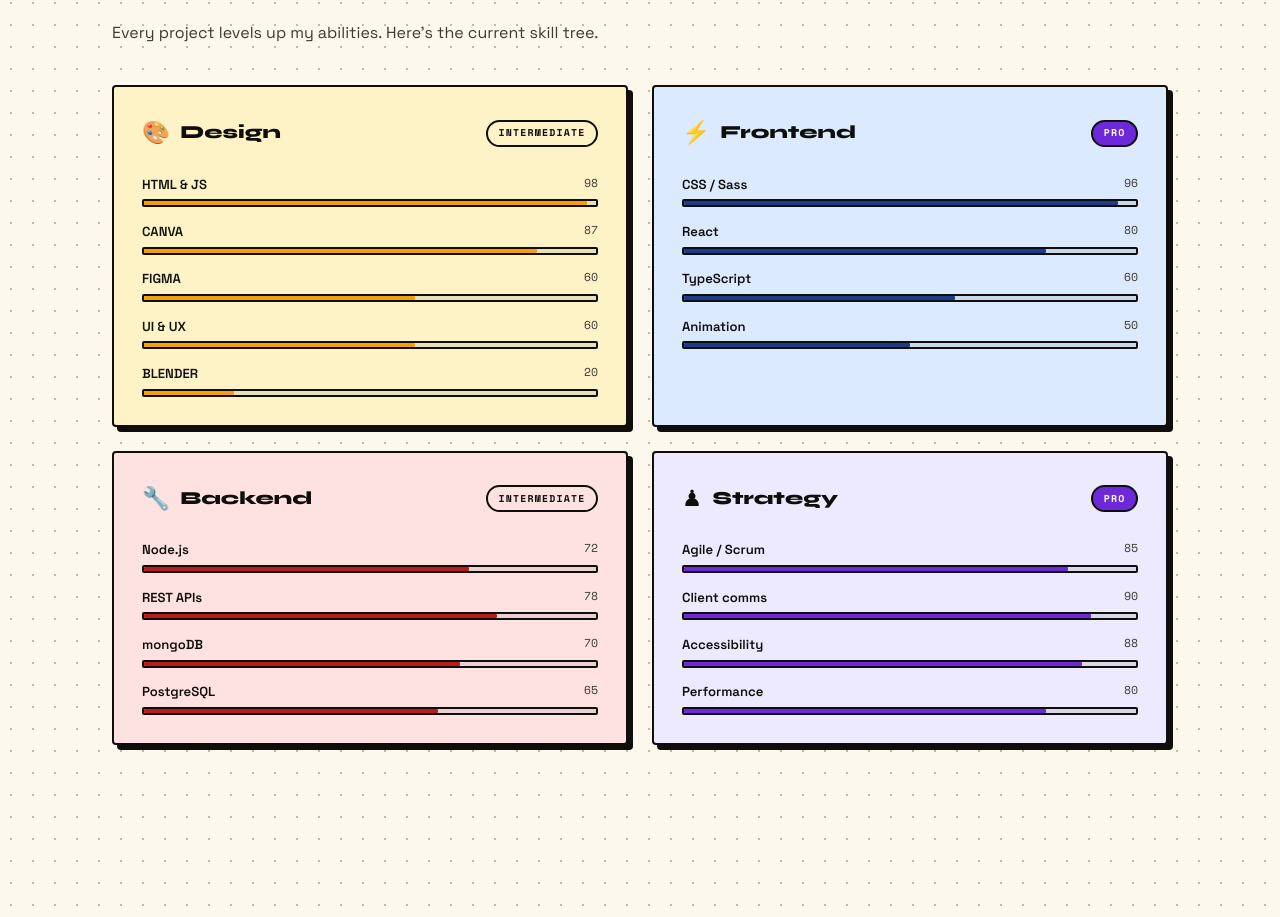
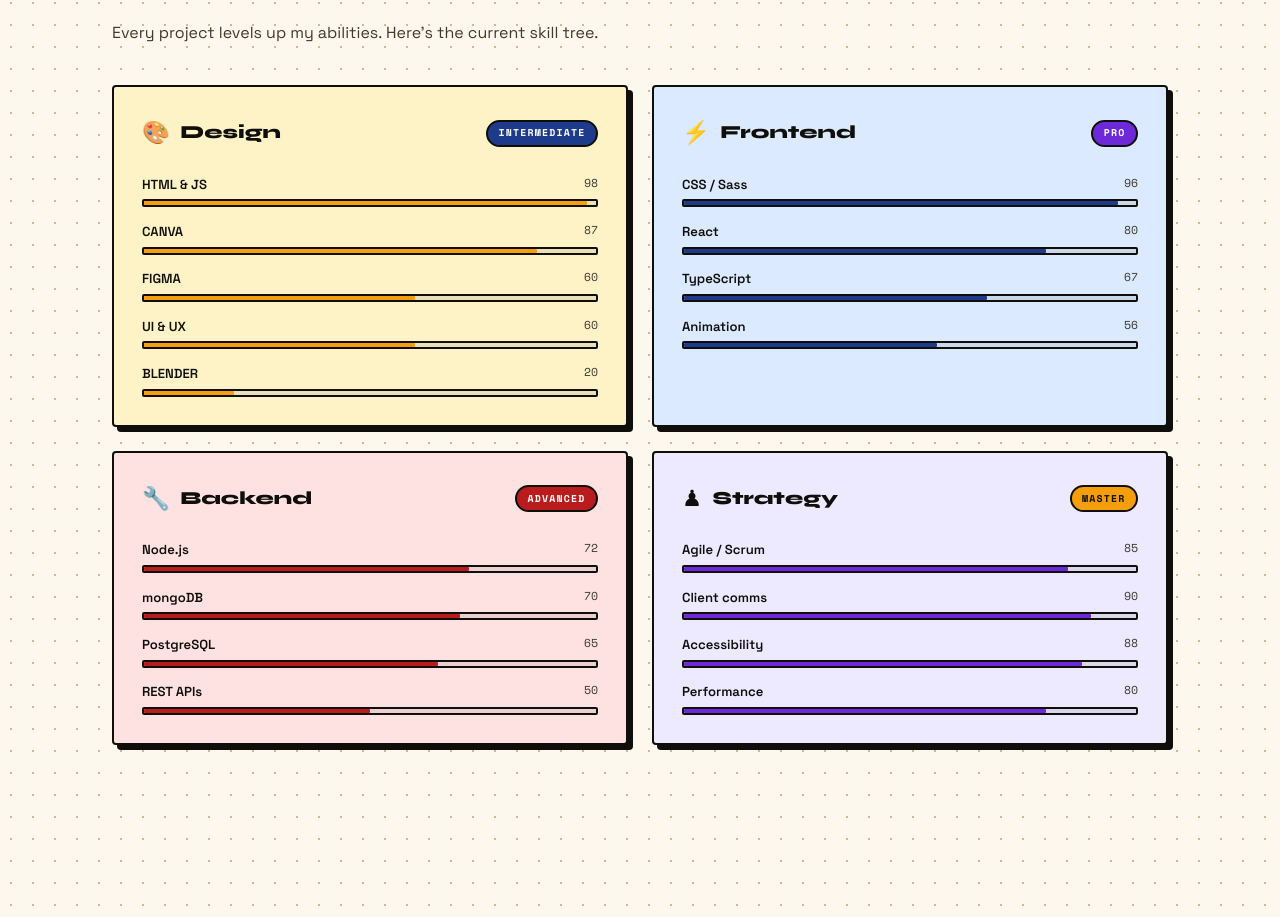
Before and after one commit to CodeByPrakash/portfolio, a React (Vite) app: page / in a window 1280 px wide. Shown: the part 2208-3125 px from the top of the page. Built offline with nearby package versions, Linux system fonts and the light colour scheme.

Commit message:
Add files via upload

```diff
--- a/src/components/Hero.module.css
+++ b/src/components/Hero.module.css
@@ -184,5 +184,5 @@
 }
 
 @media (max-width: 720px) {
-  .badge1, .badge2 { display: none; }
+  .badge1, .badge2, .badge3 { display: none; }
 }
--- a/src/components/Skills.jsx
+++ b/src/components/Skills.jsx
@@ -22,27 +22,27 @@
     skills: [
       { name: 'CSS / Sass', xp: 96 },
       { name: 'React', xp: 80 },
-      { name: 'TypeScript', xp: 60 },
-      { name: 'Animation', xp: 50 },
+      { name: 'TypeScript', xp: 67 },
+      { name: 'Animation', xp: 56 },
     ],
   },
   {
     title: 'Backend',
     icon: '🔧',
     color: 'red',
-    level: 'INTERMEDIATE',
+    level: 'ADVANCED',
     skills: [
       { name: 'Node.js', xp: 72 },
-      { name: 'REST APIs', xp: 78 },
       { name: 'mongoDB', xp: 70 },
       { name: 'PostgreSQL', xp: 65 },
+      { name: 'REST APIs', xp: 50 },
     ],
   },
   {
     title: 'Strategy',
     icon: '♟',
     color: 'purple',
-    level: 'PRO',
+    level: 'MASTER',
     skills: [
       { name: 'Agile / Scrum', xp: 85 },
       { name: 'Client comms', xp: 90 },
@@ -52,7 +52,7 @@
   },
 ]
 
-const levelColors = { MASTER: 'yellow', EXPERT: 'blue', ADVANCED: 'red', PRO: 'purple' }
+const levelColors = { MASTER: 'yellow', INTERMEDIATE: 'blue', ADVANCED: 'red', PRO: 'purple' }
 
 export default function Skills() {
   return (
```
